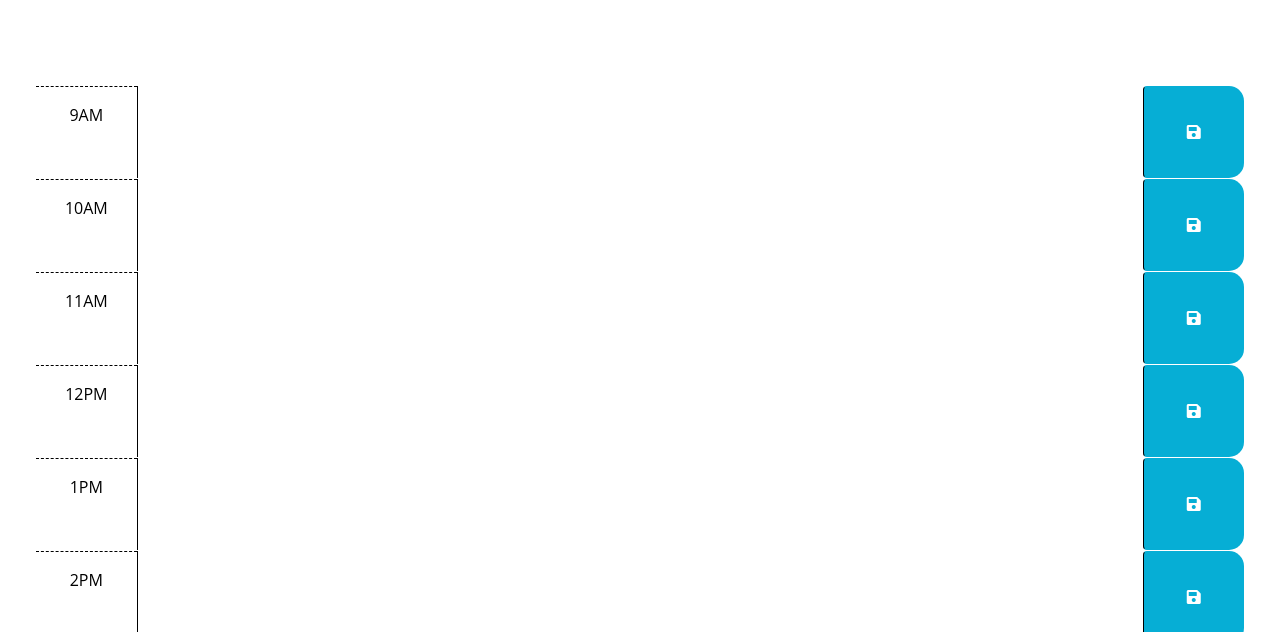
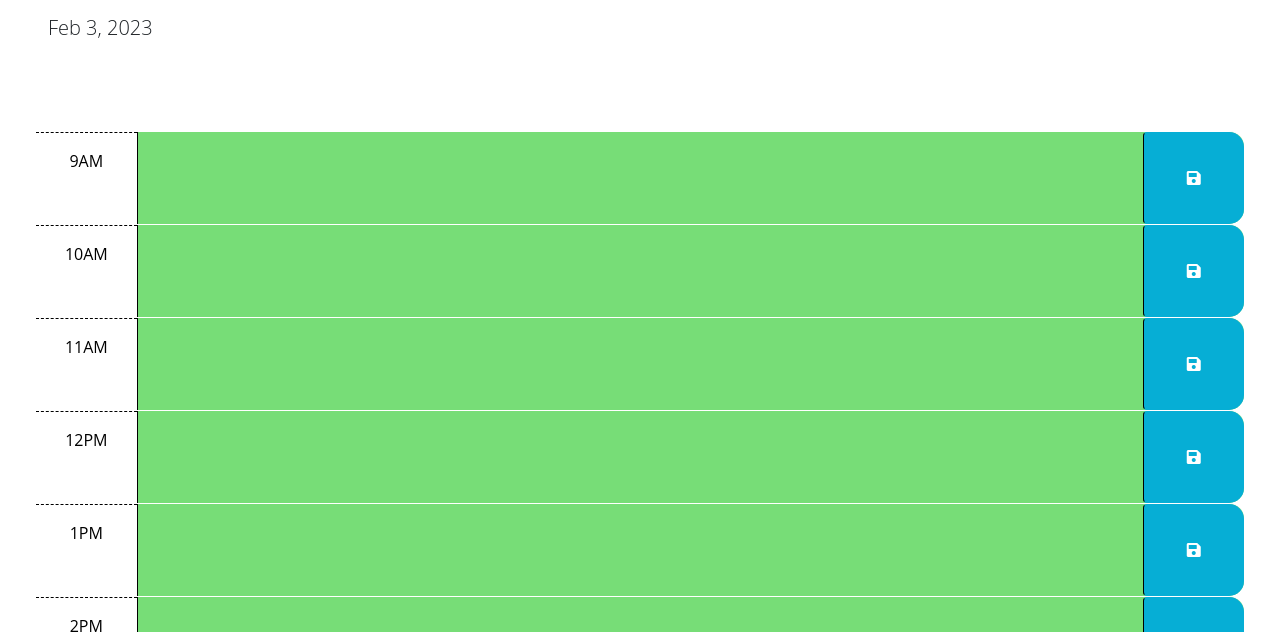
Before and after one commit to sveraleyva/workdayScheduler, a plain HTML site: page Develop/index.html in a window 1280 px wide. Shown: the part 166-798 px from the top of the page. Drawn offline with nearby package versions, Linux system fonts and the light colour scheme; files that its build step writes are made by us from their sources.

Commit message:
fixed paths for js and css files

```diff
--- a/index.html
+++ b/Develop/index.html
@@ -20,7 +20,7 @@
       href="https://fonts.googleapis.com/css2?family=Fira+Sans:wght@400;700&display=swap"
       rel="stylesheet"
     />
-    <link rel="stylesheet" href="style.css" />
+    <link rel="stylesheet" href="./style.css"/>
     <title>Work Day Scheduler</title>
   </head>
 
@@ -109,6 +109,6 @@
     integrity="sha256-iu/zLUB+QgISXBLCW/mcDi/rnf4m4uEDO0wauy76x7U="
     crossorigin="anonymous"></script>
 
-    <script src="script.js"></script>
+    <script src="./script.js"></script>
   </body>
 </html>
```
